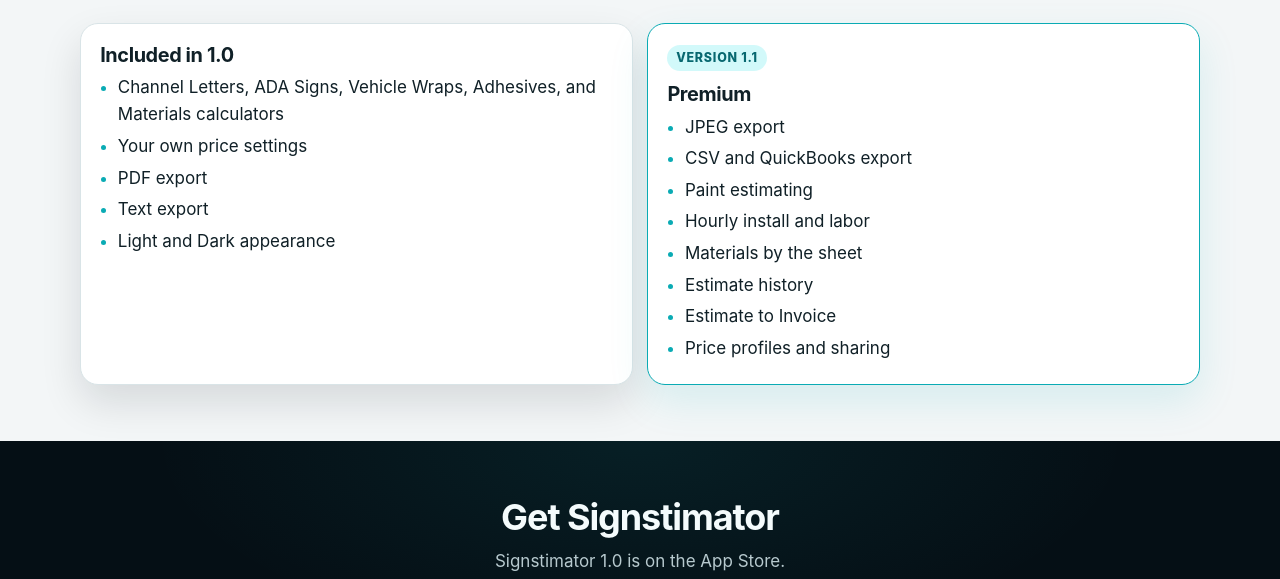
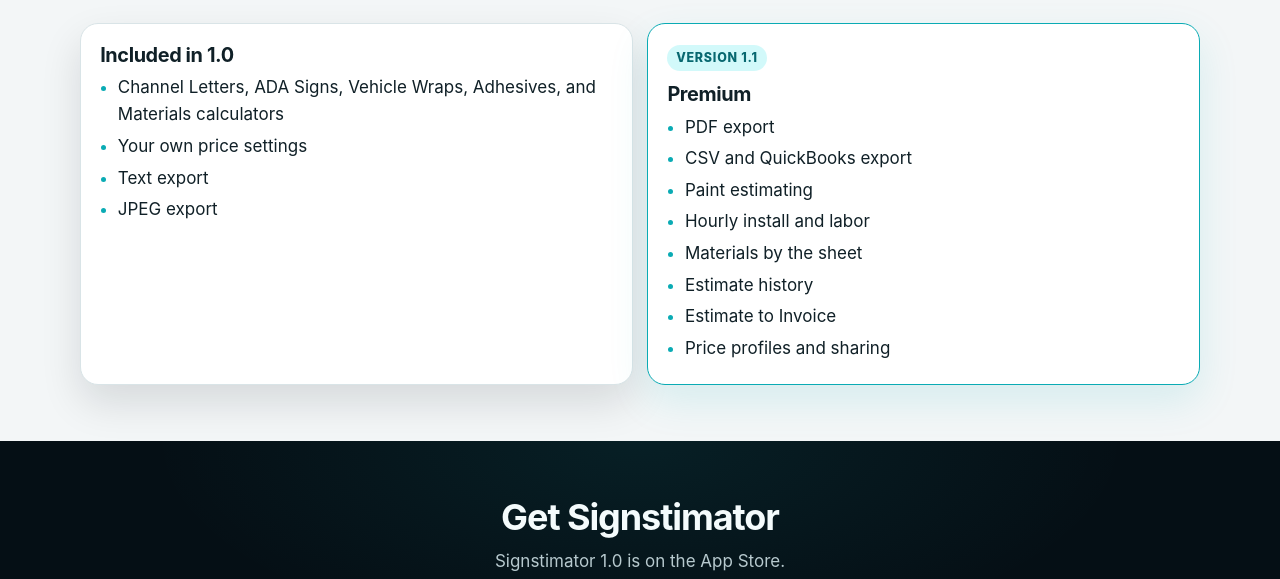
Before and after one commit to gradientsigns/signstimator-site, a plain HTML site: page index.html in a window 1280 px wide. Shown: the part 4139-4718 px from the top of the page. Drawn offline with Linux system fonts and the light colour scheme.

Commit message:
Swap PDF and JPEG export options in index.html

```diff
--- a/index.html
+++ b/index.html
@@ -342,16 +342,15 @@
             <ul>
               <li>Channel Letters, ADA Signs, Vehicle Wraps, Adhesives, and Materials calculators</li>
               <li>Your own price settings</li>
-              <li>PDF export</li>
               <li>Text export</li>
-              <li>Light and Dark appearance</li>
+              <li>JPEG export</li>
             </ul>
           </article>
           <article class="plan plan-premium">
             <p class="trial">Version 1.1</p>
             <h3>Premium</h3>
             <ul>
-              <li>JPEG export</li>
+              <li>PDF export</li>
               <li>CSV and QuickBooks export</li>
               <li>Paint estimating</li>
               <li>Hourly install and labor</li>
```
